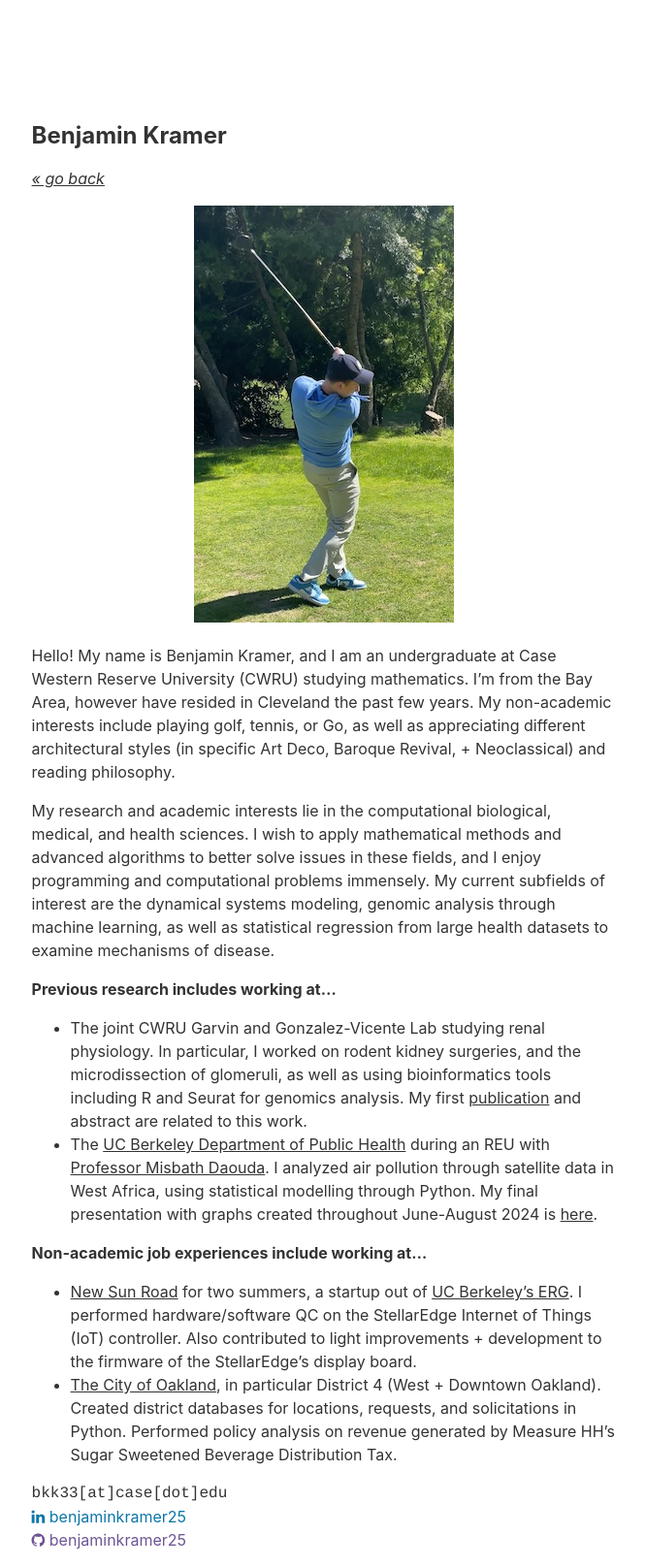
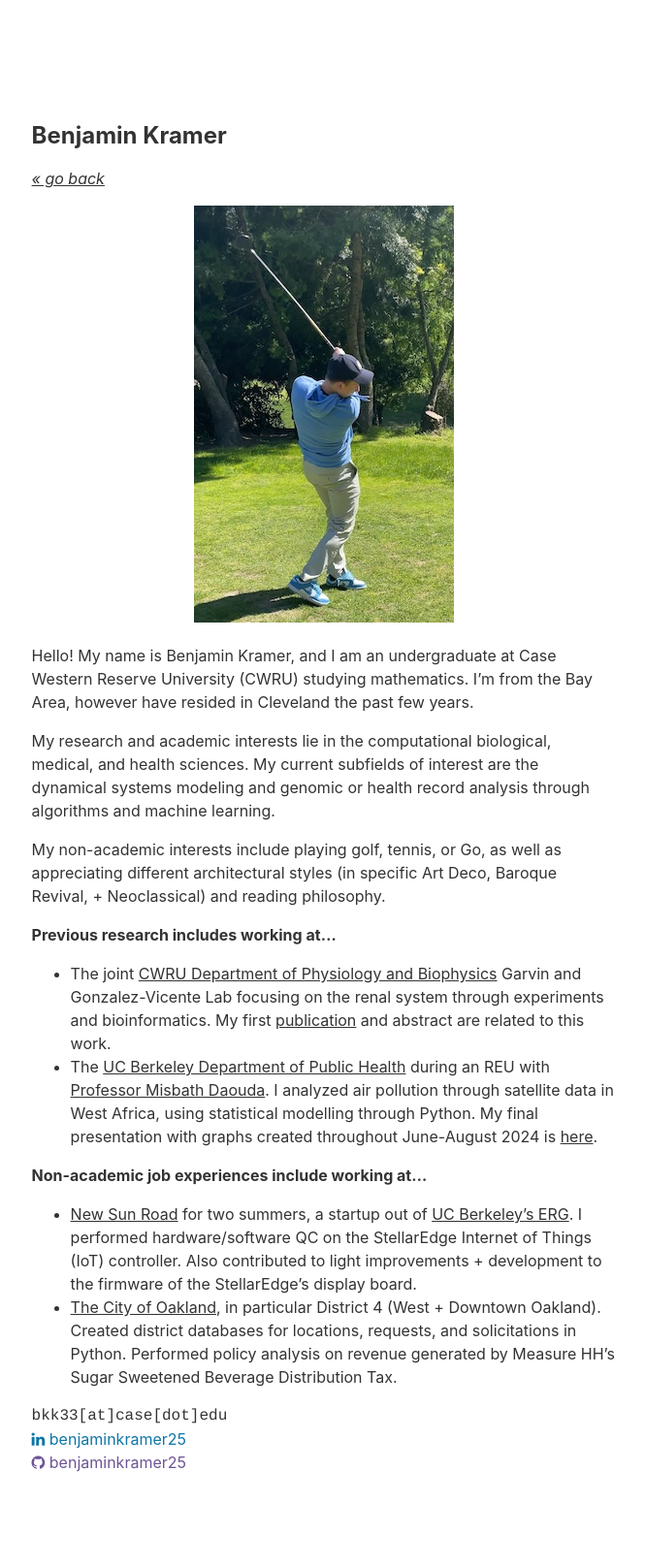
Before and after one commit to benjaminkramer64/benjaminkramer25.github.io, a Jekyll site: the page built from about.md, in a window 1280 px wide. Shown: the whole page at 97% size, without its empty margins (313-978 px from the left). Built offline with Jekyll 4.4.1, drawn with Linux system fonts in a browser that asks for light colours; after the commit the page ends 1536 px from its top, so only the background shows below that.

Commit message:
Update about.md

```diff
--- a/about.md
+++ b/about.md
@@ -8,12 +8,14 @@ title: Benjamin Kramer
   <img width="268" height="430" src="assets/images/golf.jpg">
 </p>
 
-Hello! My name is Benjamin Kramer, and I am an undergraduate at Case Western Reserve University (CWRU) studying mathematics. I'm from the Bay Area, however have resided in Cleveland the past few years. My non-academic interests include playing golf, tennis, or Go, as well as appreciating different architectural styles (in specific Art Deco, Baroque Revival, + Neoclassical) and reading philosophy.
+Hello! My name is Benjamin Kramer, and I am an undergraduate at Case Western Reserve University (CWRU) studying mathematics. I'm from the Bay Area, however have resided in Cleveland the past few years.
 
-My research and academic interests lie in the computational biological, medical, and health sciences. I wish to apply mathematical methods and advanced algorithms to better solve issues in these fields, and I enjoy programming and computational problems immensely. My current subfields of interest are the dynamical systems modeling, genomic analysis through machine learning, as well as statistical regression from large health datasets to examine mechanisms of disease.
+My research and academic interests lie in the computational biological, medical, and health sciences. My current subfields of interest are the dynamical systems modeling and genomic or health record analysis through algorithms and machine learning.
+
+My non-academic interests include playing golf, tennis, or Go, as well as appreciating different architectural styles (in specific Art Deco, Baroque Revival, + Neoclassical) and reading philosophy.
 
 **Previous research includes working at...**
-- The joint CWRU Garvin and Gonzalez-Vicente Lab studying renal physiology. In particular, I worked on rodent kidney surgeries, and the microdissection of glomeruli, as well as using bioinformatics tools including R and Seurat for genomics analysis. My first [publication](publications) and abstract are related to this work.
+- The joint <a class="about-link" href="https://physiology.case.edu/" target="_blank">CWRU Department of Physiology and Biophysics</a> Garvin and Gonzalez-Vicente Lab focusing on the renal system through experiments and bioinformatics. My first [publication](publications) and abstract are related to this work.
 - The <a class="about-link" href="https://publichealth.berkeley.edu/" target="_blank">UC Berkeley Department of Public Health</a> during an REU with <a class="about-link" href="https://publichealth.berkeley.edu/people/misbath-daouda" target="_blank">Professor Misbath Daouda</a>. I analyzed air pollution through satellite data in West Africa, using statistical modelling through Python. My final presentation with graphs created throughout June-August 2024 is [here](assets/items/BenjaminKramerBerkeleyPresentation2024.pptx).
 
 **Non-academic job experiences include working at...**
```
